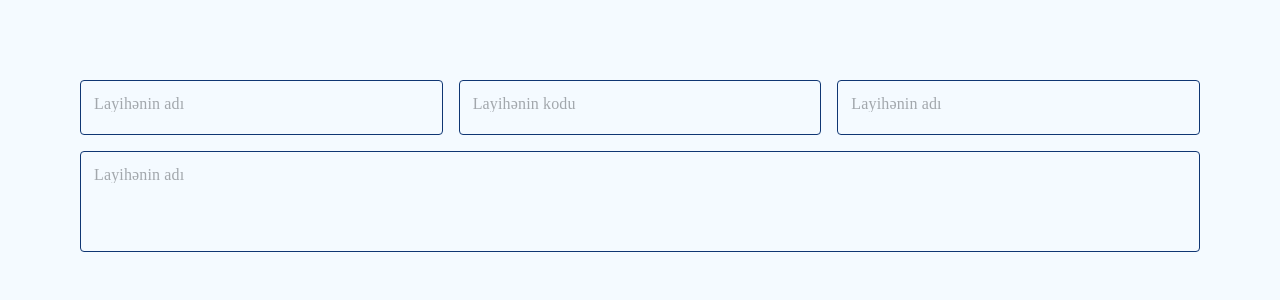
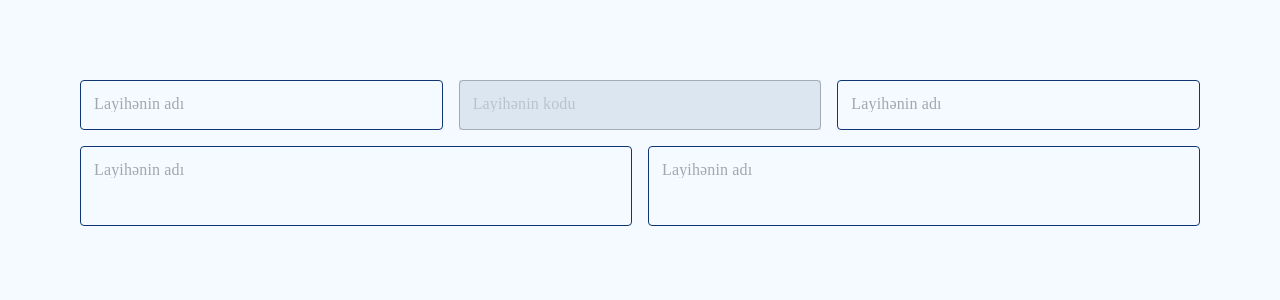
Before and after one commit to Asifdvp/Proejct-ITS, a React (Create React App) app: page / in a window 1280 px wide. Shown: the top 300 px of the page. Built offline with nearby package versions, Linux system fonts and the light colour scheme.

Commit message:
completede textInput and textArea

```diff
--- a/src/App.tsx
+++ b/src/App.tsx
@@ -9,15 +9,18 @@ function App() {
     <div className="App">
 <Grid container spacing={2}>
   <Grid item xs={4}>
-    <TextInput  placeholder="Layihənin adı" label="Layihənin adı"/>
+    <TextInput disAble={false}  placeholder="Layihənin adı" label="Layihənin adı"/>
   </Grid>
   <Grid item xs={4}>
-    <TextInput   placeholder="Layihənin kodu" label="Layihənin kodu"/>
+    <TextInput disAble={true}  placeholder="Layihənin kodu" label="Layihənin kodu"/>
   </Grid>
   <Grid item xs={4}>
-    <TextInput  placeholder="Layihənin adı" label="Layihənin adı" />
+    <TextInput disAble={false} placeholder="Layihənin adı" label="Layihənin adı" />
   </Grid>
-  <Grid item xs={12}>
+  <Grid item xs={6}>
+   <TextArea   placeholder="Layihənin adı" label="Layihənin adı" limit={Infinity}/>
+  </Grid>
+  <Grid item xs={6}>
    <TextArea   placeholder="Layihənin adı" label="Layihənin adı" limit={Infinity}/>
   </Grid>
 </Grid>
--- a/src/Components/Inputs/TextArea.tsx
+++ b/src/Components/Inputs/TextArea.tsx
@@ -1,17 +1,19 @@
 import React from 'react'
 import { TextField } from '@mui/material';
 import "./style.css";
+import {  ITextArea } from "../../Interfaces/interface";
 
 
-const TextArea : React.FC<{ placeholder: string; label: string,limit:number }> = ({
+const TextArea : React.FC<ITextArea> = ({
     placeholder,
     label,
-    limit
+    limit,
+
   }) => {
     const [values, setValues] = React.useState({
       value: ""
     });
-    const handleChange = (value:any) => (event:any) => {
+    const handleChange = (value:string) => (event: React.ChangeEvent<HTMLInputElement>) => {
         setValues({ ...values, [value]: event.target.value });
       };
   return (
@@ -24,7 +26,10 @@ const TextArea : React.FC<{ placeholder: string; label: string,limit:number }> =
       placeholder={placeholder}
       inputProps={{
         maxlength: {limit}
-      }}
+
+      }
+      }
+
       value={values.value}
       helperText= {  limit !==Infinity ? `${values.value.length} / ${limit}`: null}
       onChange={handleChange("value")}
--- a/src/Components/Inputs/TextInput.tsx
+++ b/src/Components/Inputs/TextInput.tsx
@@ -1,15 +1,19 @@
 import * as React from "react";
 import TextField from "@mui/material/TextField";
 import "./style.css";
-const TextInput: React.FC<{ placeholder: any; label: any }> = ({
+import {  ITextInput } from "../../Interfaces/interface";
+const TextInput: React.FC<ITextInput> = ({
   placeholder,
   label,
+  disAble
 }) => {
   return (
     <TextField
       fullWidth
       placeholder={placeholder}
       label={label}
+      disabled={disAble}
+      className={ disAble ? `disAbled` : ""}
     />
   );
 };
--- a/src/Components/Inputs/style.css
+++ b/src/Components/Inputs/style.css
@@ -1,19 +1,18 @@
-@font-face {
-  font-family: Poppins;
-  src: url("https://fonts.googleapis.com/css2?family=Poppins:ital,wght@0,100;0,200;0,300;0,400;0,500;0,600;0,700;0,800;0,900;1,100;1,200;1,300;1,400;1,500;1,600;1,700;1,800;1,900&display=swap");
-}
+@import "../../Assets//Fonts/Font.css";
 .MuiTextField-root .MuiInputLabel-root {
   font-family: "Poppins" !important;
   font-style: normal;
   font-weight: 400;
   font-size: 16px;
   line-height: 100%;
-  color: #292D32;
+  color: #292d32;
   opacity: 0.4;
+  padding: 0 !important;
 }
 .MuiTextField-root .MuiInputLabel-shrink {
-  color: #292D32 !important;
+  color: #292d32 !important;
   opacity: 1;
+  font-size: 16px;
 }
 .MuiTextField-root .MuiOutlinedInput-root {
   padding: 0;
@@ -21,17 +20,24 @@
 .MuiTextField-root .MuiOutlinedInput-root .MuiOutlinedInput-input {
   height: auto;
   padding: 16px;
-  color: #292D32;
+  color: #292d32;
+  border-width: 0.4px !important;
+  font-family: "Poppins" !important;
+  font-style: normal;
+  font-weight: 400;
+  font-size: 16px;
+  line-height: 100%;
 }
 .MuiTextField-root .MuiOutlinedInput-root .MuiOutlinedInput-notchedOutline {
-  border-color: #0F3673;
+  border-color: #0f3673;
   border-width: 0.4px;
 }
 .MuiTextField-root .MuiOutlinedInput-root:hover .MuiOutlinedInput-notchedOutline {
-  border-color: #0F3673;
+  border-color: #0f3673;
 }
 .MuiTextField-root .Mui-focused .MuiOutlinedInput-notchedOutline {
-  border-color: #0F3673 !important;
+  border-color: #0f3673 !important;
+  border-width: 0.4px !important;
 }
 
 .MuiFormHelperText-root {
@@ -42,27 +48,25 @@
   line-height: 140%;
 }
 
+.disAbled {
+  background: rgba(15, 54, 115, 0.1);
+}
+
 ::-webkit-scrollbar {
   background: transparent;
   width: 6px;
-  padding-right: 50px;
-  margin-right: 20px;
 }
 
 /* Track */
 ::-webkit-scrollbar-track {
   background: transparent;
   border-radius: 24px;
-  padding-right: 50px;
-  margin-right: 20px;
 }
 
 /* Handle */
 ::-webkit-scrollbar-thumb {
-  background: #D9D9D9;
+  background: #d9d9d9;
   border-radius: 24px;
-  padding-right: 50px;
-  margin-right: 20px;
 }
 
 /* Handle on hover *//*# sourceMappingURL=style.css.map */
--- a/src/Components/Inputs/style.scss
+++ b/src/Components/Inputs/style.scss
@@ -1,68 +1,74 @@
-@import '../../Fonts/Font.scss';
- .MuiTextField-root  {
+@import "../../Assets//Fonts/Font.css";
+.MuiTextField-root {
   .MuiInputLabel-root {
-        font-family: 'Poppins' !important;
+    font-family: "Poppins" !important;
     font-style: normal;
     font-weight: 400;
     font-size: 16px;
     line-height: 100%;
-        color: #292D32;
+    color: #292d32;
     opacity: 0.4;
+
+
+    padding: 0 !important;
   }
-    .MuiInputLabel-shrink{
-        color: #292D32 !important;
-        opacity:1;
+  .MuiInputLabel-shrink {
+    color: #292d32 !important;
+    opacity: 1;
+    font-size: 16px;
   }
   .MuiOutlinedInput-root {
     padding: 0;
-        .MuiOutlinedInput-input{
+    .MuiOutlinedInput-input {
       height: auto;
       padding: 16px;
-            color: #292D32  ;
-
+      color: #292d32;
+      border-width: 0.4px !important;
+      font-family: "Poppins" !important;
+      font-style: normal;
+      font-weight: 400;
+      font-size: 16px;
+      line-height: 100%;
     }
-        .MuiOutlinedInput-notchedOutline{
-            border-color: #0F3673;
+    .MuiOutlinedInput-notchedOutline {
+      border-color: #0f3673;
       border-width: 0.4px;
     }
-        &:hover .MuiOutlinedInput-notchedOutline{
-border-color: #0F3673;
-        }
-
-    }
-    .Mui-focused .MuiOutlinedInput-notchedOutline{
-        border-color: #0F3673 !important;
+    &:hover .MuiOutlinedInput-notchedOutline {
+      border-color: #0f3673;
     }
   }
-.MuiFormHelperText-root{
-    font-family:'Poppins' !important;
+  .Mui-focused .MuiOutlinedInput-notchedOutline {
+    border-color: #0f3673 !important;
+    border-width: 0.4px !important;
+  }
+}
+.MuiFormHelperText-root {
+  font-family: "Poppins" !important;
   font-style: normal;
   font-weight: 400;
   font-size: 16px !important;
   line-height: 140%;
 }
 
+.disAbled {
+  background: rgba(15, 54, 115, 0.1);
+}
 ::-webkit-scrollbar {
   background: transparent;
   width: 6px;
-    padding-right: 50px;
-    margin-right: 20px;
 }
 
 /* Track */
 ::-webkit-scrollbar-track {
   background: transparent;
   border-radius: 24px;
-    padding-right: 50px;
-    margin-right: 20px;
 }
 
 /* Handle */
 ::-webkit-scrollbar-thumb {
-    background: #D9D9D9;
+  background: #d9d9d9;
   border-radius: 24px;
-    padding-right: 50px;
-    margin-right: 20px;
 }
 
 /* Handle on hover */
--- /dev/null
+++ b/src/Interfaces/interface.ts
@@ -0,0 +1,10 @@
+export interface ITextInput{
+    placeholder:string,
+    label:string,
+    disAble:boolean
+}
+export interface ITextArea{
+    placeholder:string,
+    label:string,
+    limit:number
+}
```
Also changed, not shown: 1 other file (tests, documents, lock files or other folders). Lines whose indentation alone changed are shown as unchanged.
